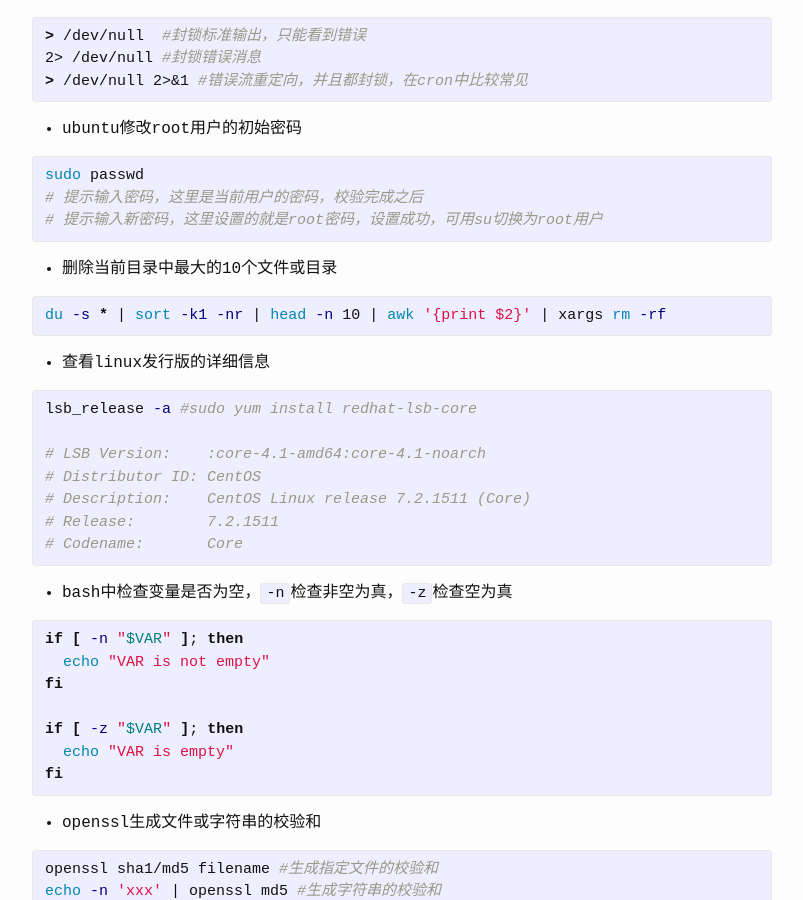
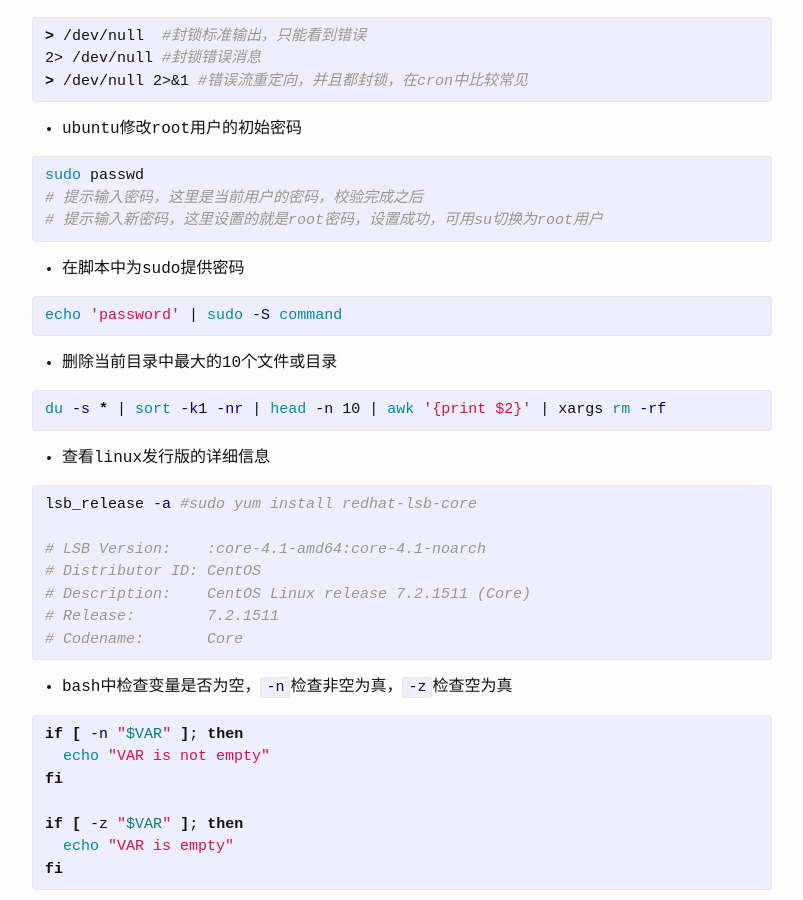
Before and after one commit to lutaoact/lutaoact.github.io, a Jekyll site: the page built from _posts/2016-03-17-linux-skill.markdown, in a window 1280 px wide and 900 px high, scrolled down 1370 px. Shown: the whole window, without its empty margins (238-1041 px from the left). Built offline with Jekyll 4.4.1, drawn with Linux system fonts in a browser that asks for light colours.

Commit message:
echo 'password' | sudo -S command

```diff
--- a/_posts/2016-03-17-linux-skill.markdown
+++ b/_posts/2016-03-17-linux-skill.markdown
@@ -71,6 +71,11 @@ shopt -s cdspell #纠正简单的拼写错误
 sudo passwd
 # 提示输入密码，这里是当前用户的密码，校验完成之后
 # 提示输入新密码，这里设置的就是root密码，设置成功，可用su切换为root用户
+{% endhighlight %}
+
+* 在脚本中为sudo提供密码
+{% highlight sh %}
+echo 'password' | sudo -S command
 {% endhighlight %}
 
 * 删除当前目录中最大的10个文件或目录
```
